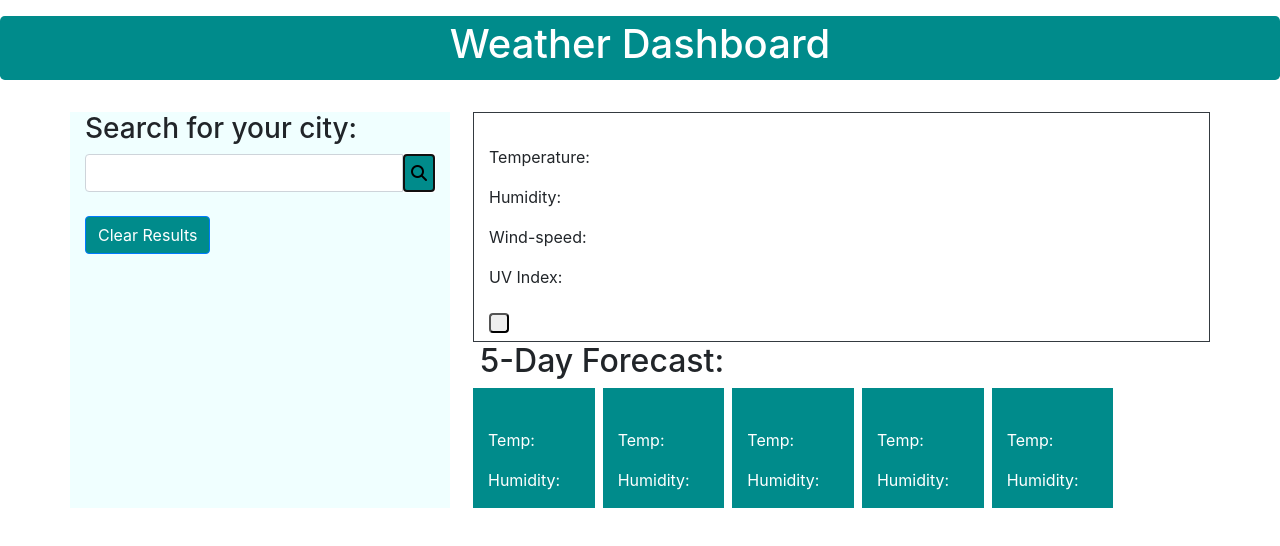
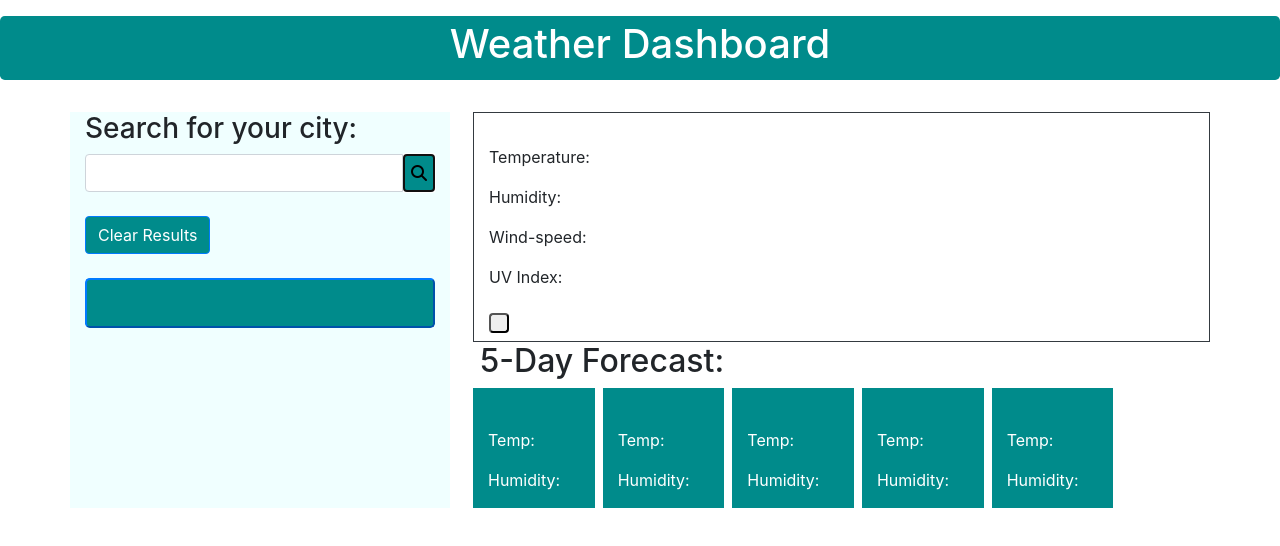
Before and after one commit to kas1330/Weather-Dashboard, a plain HTML site: page index.html in a window 1280 px wide. Both pictures are taken after a click on the button 419 px from the left and 172 px from the top of the page. Drawn offline with nearby package versions, Linux system fonts and the light colour scheme; no server answers.

Commit message:
now adds buttons with the correct city names

```diff
--- a/index.html
+++ b/index.html
@@ -30,7 +30,7 @@
                     <button id = 'clear-btn' class = 'btn bt-lg btn-primary' style = 'background-color: darkcyan;'>Clear Results</button>
                 </div>
                 <!-- Maybe ul for search history? -->
-                <ul id= listOfCities></ul>
+                <div id= 'buttonList'></div>
 
             </div>
             <div class = 'col-8'>
--- a/script.js
+++ b/script.js
@@ -19,16 +19,17 @@ $(document).ready(function(){
 
         var userInput = $('#city-search').val();
         // console.log('City is: ', userInput);
-        // var $input = $('<input type="button" value="new button" />');
-        // $input.appendTo($("body"));
-        // var cityInput = $('<input type= "button" id= "cityBtn" class= "mb-2 btn-primary btn-lg" value=""/>');
-        // $('#buttonList').append(cityInput);
-        // $('#cityBtn').attr('value', userInput);
 
-        var storedCities = JSON.parse(localStorage.getItem('citiesList')) || [];
-        var newCity = {city: userInput.toUpperCase()};
-        storedCities.push(newCity);
-        localStorage.setItem('citiesList', JSON.stringify(storedCities));
+        var cityInput = $('<input type= "button" id= "" class= "mb-2 btn-primary btn-lg cityBtn" value=""/>');
+        cityInput.attr('id', userInput);
+        cityInput.attr('value', userInput);
+        $('#buttonList').append(cityInput);
+
+
+        // var storedCities = JSON.parse(localStorage.getItem('citiesList')) || [];
+        // var newCity = {city: userInput.toUpperCase()};
+        // storedCities.push(newCity);
+        // localStorage.setItem('citiesList', JSON.stringify(storedCities));
 
         queryURL = 'https://api.openweathermap.org/data/2.5/weather?q=' + userInput + '&appid=' + apiKey;
         $.ajax({
--- a/style.css
+++ b/style.css
@@ -7,7 +7,7 @@
     flex-direction: column;
 }
 
-#cityBtn{
+.cityBtn{
     background-color: darkcyan;
     color: white;
 }
```
